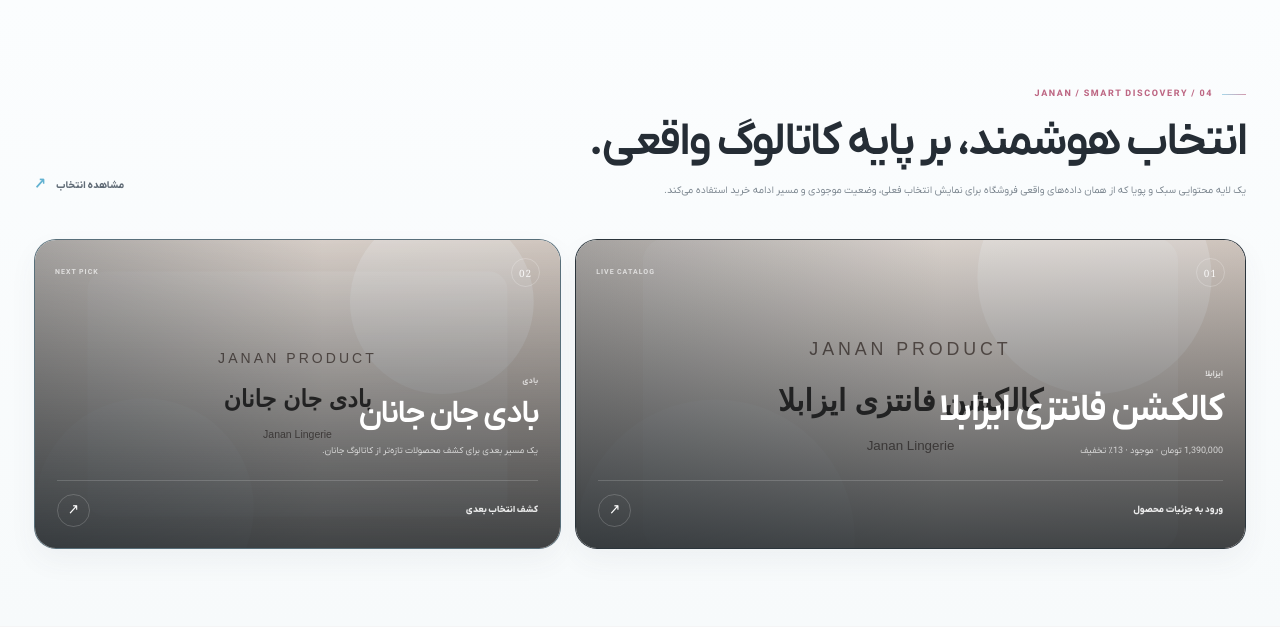
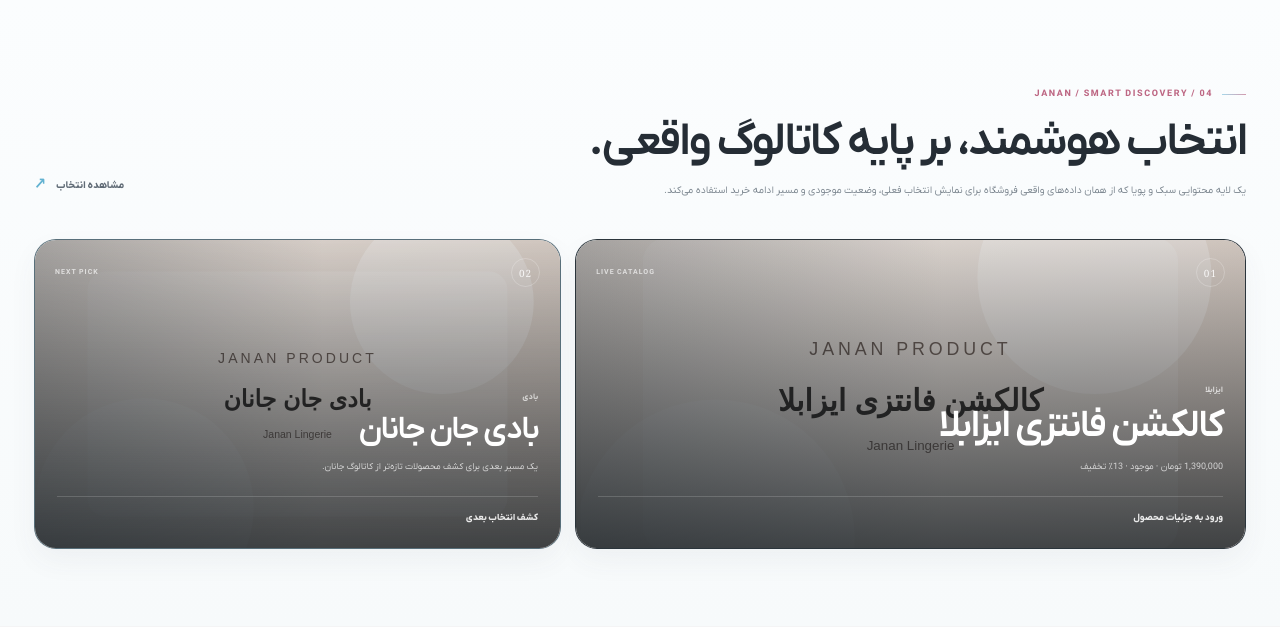
Before and after one commit to MREZA-MJDi/psychic-spork, a Laravel app: page / in a window 1280 px wide. Shown: the part 2538-3165 px from the top of the page. Run offline with Laravel 12, Linux system fonts and the light colour scheme; data comes from the database, SQL or seed files in the repository; data that the repository does not hold is empty; style sheets or scripts are compiled from the project's sources; parts of the project's set-up code (start-up, migrations or seed data) failed here and were passed over; some libraries are stand-ins or nearby versions; some web fonts are replaced.

Commit message:
Remove decorative card arrows and keep full-card links

```diff
--- a/resources/views/components/store/home-discovery.blade.php
+++ b/resources/views/components/store/home-discovery.blade.php
@@ -109,10 +109,7 @@
                         </p>
                     </div>
 
-                    <span class="discovery-card__action">
-                        <span>ورود به جزئیات محصول</span>
-                        <b aria-hidden="true">↗</b>
-                    </span>
+                    <span class="discovery-card__action">ورود به جزئیات محصول</span>
                 </div>
             </a>
 
@@ -155,10 +152,7 @@
                         </p>
                     </div>
 
-                    <span class="discovery-card__action">
-                        <span>کشف انتخاب بعدی</span>
-                        <b aria-hidden="true">↗</b>
-                    </span>
+                    <span class="discovery-card__action">کشف انتخاب بعدی</span>
                 </div>
             </a>
 
```
